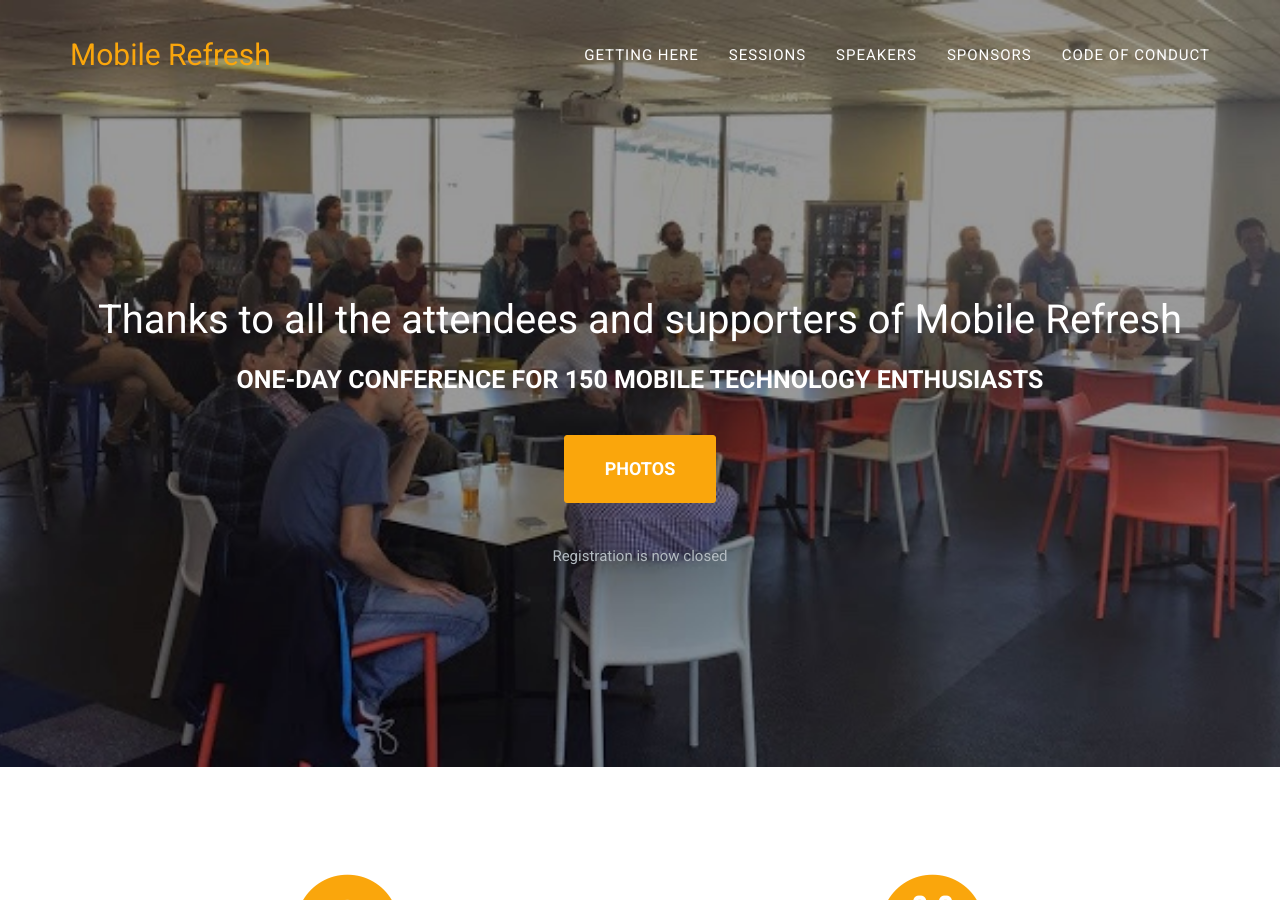
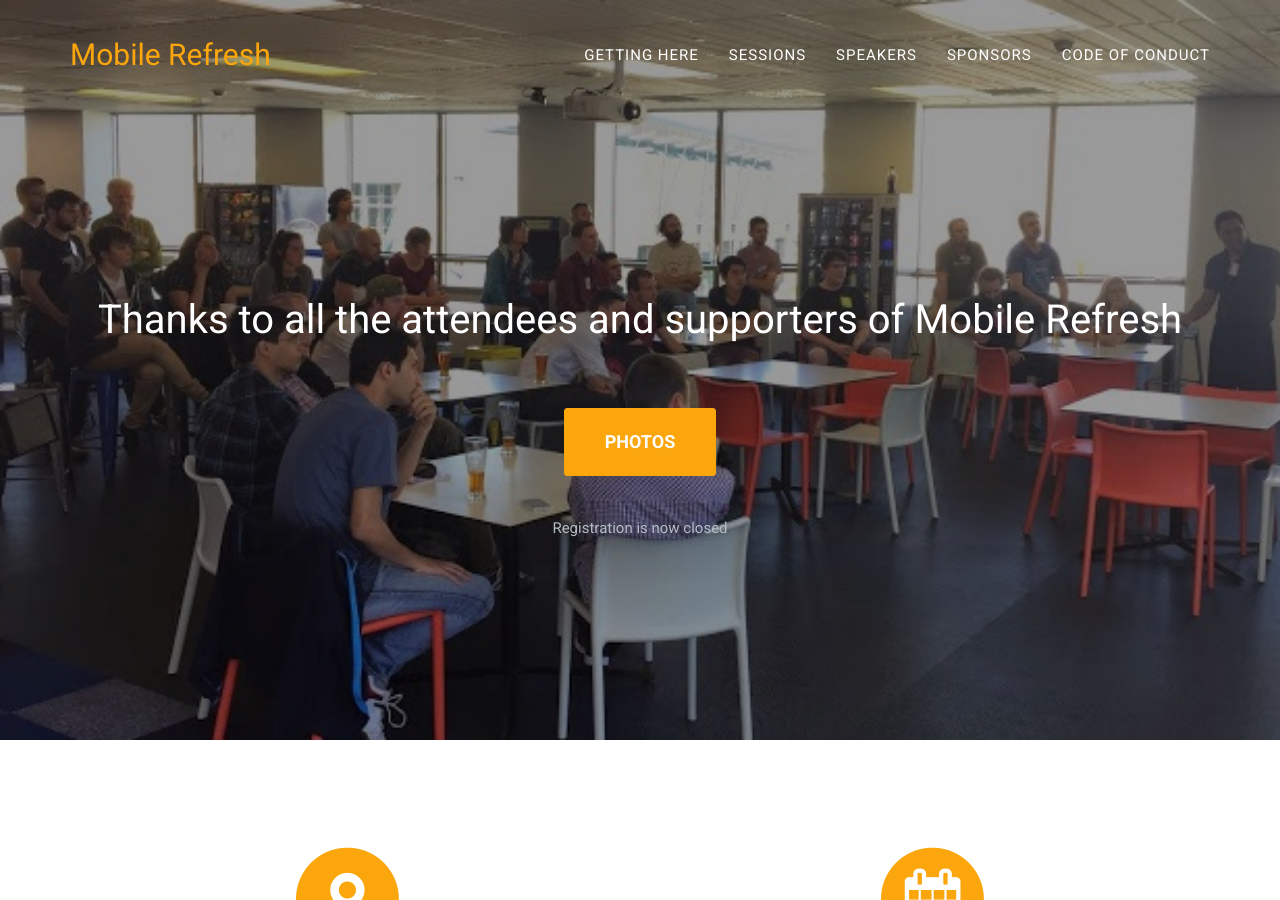
Before and after one commit to MostafaGazar/MostafaGazar.github.io, a Jekyll site: the page built from index.html, in a window 1280 px wide and 900 px high. Built offline with Jekyll 4.4.1, drawn with Linux system fonts in a browser that asks for light colours; some web fonts are replaced.

Commit message:
Remove conf sub-header

```diff
--- a/_includes/header.html
+++ b/_includes/header.html
@@ -49,7 +49,8 @@
         <div class="container">
             <div class="intro-text">
                 <div class="intro-lead-in">Thanks to all the attendees and supporters of Mobile Refresh</div>
-                <div class="intro-heading">One-day conference for 150 mobile technology enthusiasts</div>
+                <!-- <div class="intro-heading">One-day conference for 150 mobile technology enthusiasts</div> -->
+                <br/><br/>
                 <!-- <a href="https://mobile-refresh-2016.lilregie.com/" target="_blank" class="page-scroll btn btn-xl">Register</a> -->
                 <a href="http://on.gdg.nz/MRW2016" target="_blank" class="page-scroll btn btn-xl">Photos</a>
 
```
Also changed, not shown: 1 other file.
